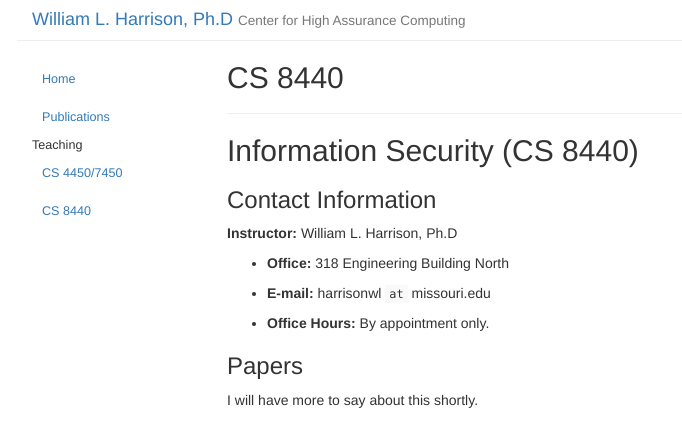
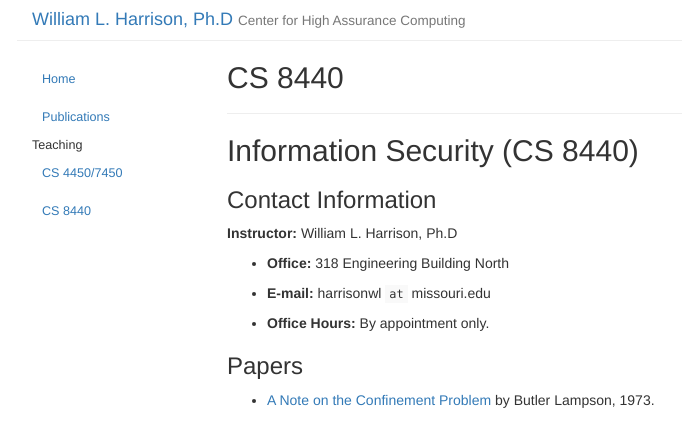
Before and after one commit to harrisonwl/harrisonwl.github.io, a Jekyll site: the page built from _posts/2016-08-22-cs8440.md, in a window 1280 px wide, cut to the strip 0-436 px from the top of the page. Shown: the whole strip, without its empty margins (38-720 px from the left). Built offline with Jekyll 4.4.1, drawn with Linux system fonts in a browser that asks for light colours.

Commit message:
incremental

```diff
--- a/_posts/2016-08-22-cs8440.md
+++ b/_posts/2016-08-22-cs8440.md
@@ -21,4 +21,4 @@ __Instructor:__ William L. Harrison, Ph.D
 
 ### Papers
 
-I will have more to say about this shortly.
+* <a href="https://harrisonwl.github.io/assets/courses/infosec/fall2016/reading/lampson73note.pdf">A Note on the Confinement Problem</a> by Butler Lampson, 1973.
```
Also changed, not shown: _posts/2016-08-22-cs4450.md (+15 -1 lines), 5 other files.
